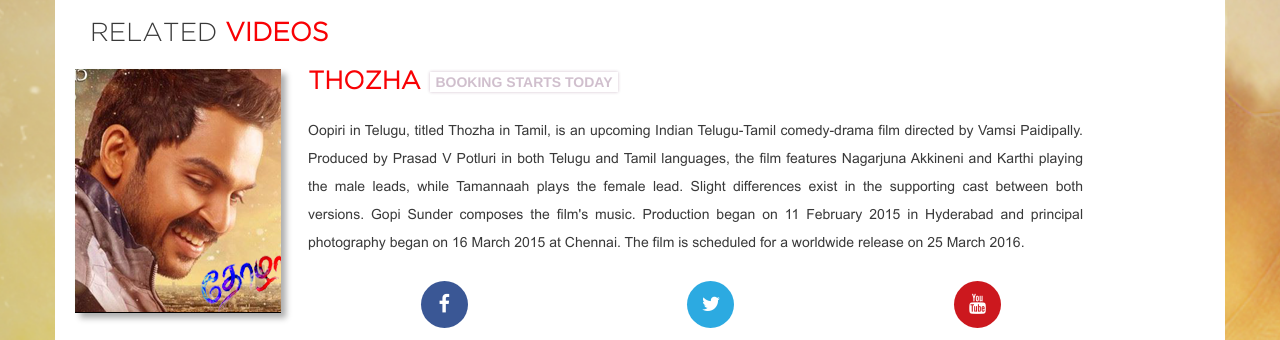
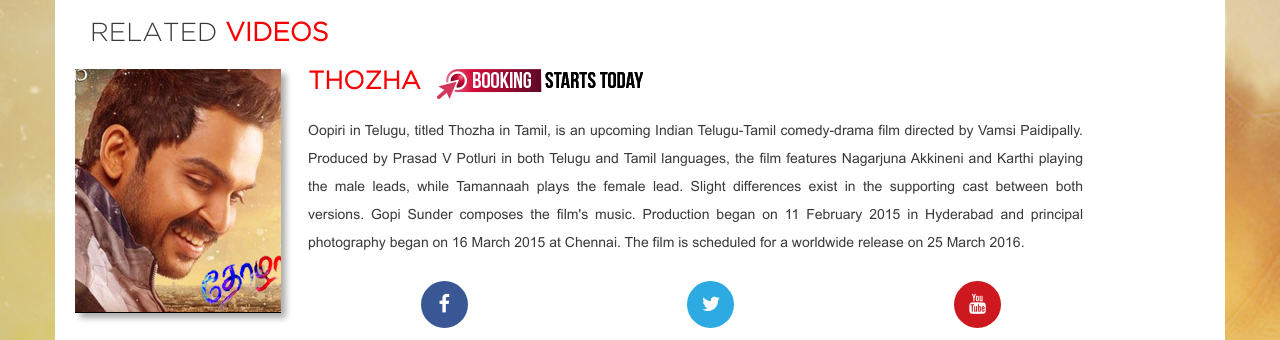
Before and after one commit to eteks/thozha, a PHP site: page /home.php in a window 1280 px wide. Shown: the part 112-452 px from the top of the page. Run offline with PHP 8.4, Linux system fonts and the light colour scheme; data that the repository does not hold is empty.

Commit message:
Update the booking design

```diff
--- a/Thozha/css/style.css
+++ b/Thozha/css/style.css
@@ -50,6 +50,12 @@
   0% {box-shadow: 0 0 3px #49063e; }
   50% {box-shadow: 0 0 10px #49063e; }
   100% {box-shadow: 0 0 3px #49063e; }
+}
+.blink_me1{
+	background: rgba(0, 0, 0, 0) url("../images/booking.gif") no-repeat scroll 0 0;
+    height: 35px;
+    width: 223px;
+    margin: 0 0 0 17px;
 }
 /*  Index Page */
 .bg_home{
--- a/Thozha/home.php
+++ b/Thozha/home.php
@@ -240,7 +240,7 @@ $query7 = mysql_query($sql7);
            	</div><!--desc_img-->
            	<div class="desc_content fl">
            			<h2 class="fl"><b>THOZHA</b></h2>
-           			<span class="fl blink_me">BOOKING STARTS TODAY</span>
+           			<span class="fl blink_me1"></span>
            			<div class="clear_both"> </div>
            		<p>
            			Oopiri in Telugu, titled Thozha in Tamil, is an upcoming Indian Telugu-Tamil comedy-drama film directed by
```
Also changed, not shown: Thozha/images/booking.gif (added).
